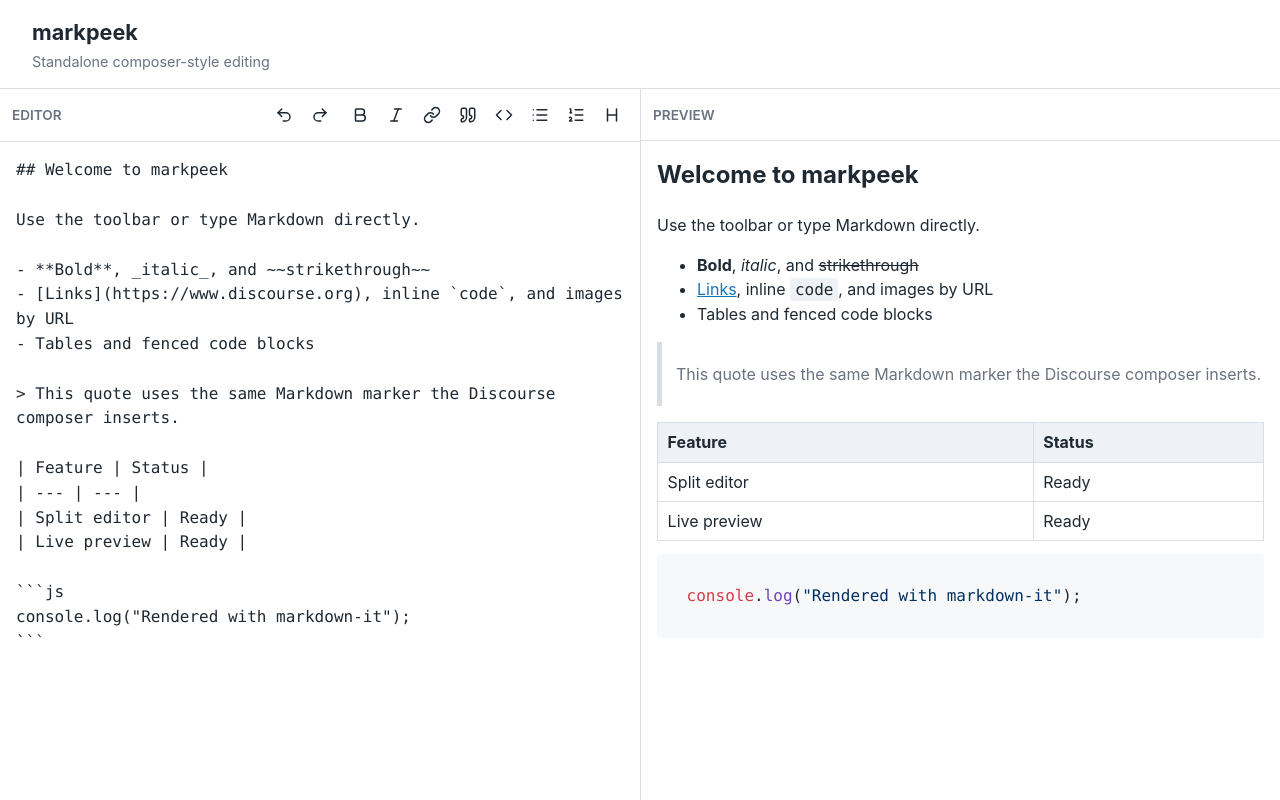
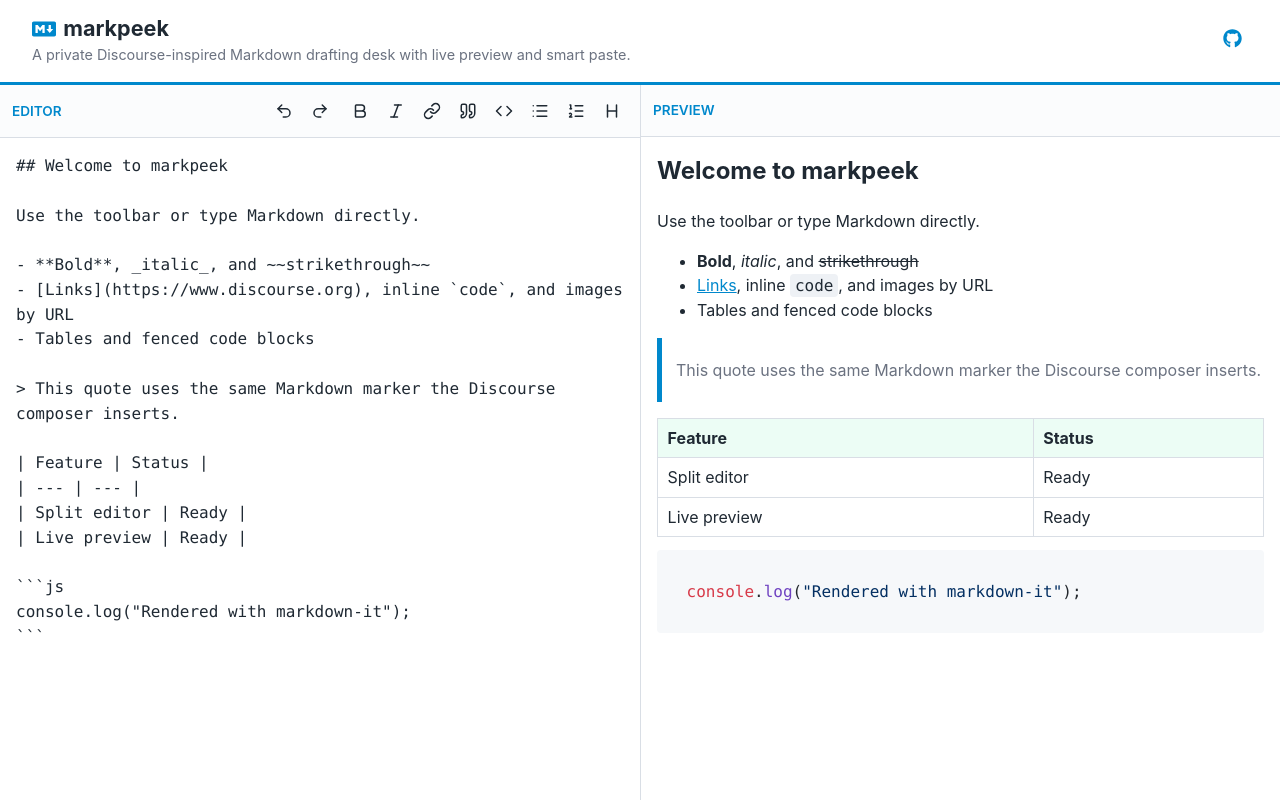
Before and after one commit to qartik/markpeek, a website built with Vite: page index.html in a window 1280 px wide. Built offline with nearby package versions, Linux system fonts and the light colour scheme; what turndown-plugin-gfm would draw is missing.

Commit message:
docs: refresh product messaging

```diff
--- a/src/main.ts
+++ b/src/main.ts
@@ -65,10 +65,18 @@
 document.querySelector<HTMLDivElement>("#app")!.innerHTML = `
   <main class="markdown-previewer">
     <header class="markdown-previewer__header">
-      <div>
-        <h1 class="markdown-previewer__title">markpeek</h1>
-        <p class="markdown-previewer__subtitle">Standalone composer-style editing</p>
+      <div class="markdown-previewer__header-copy">
+        <h1 class="markdown-previewer__title">
+          <span class="markdown-previewer__title-icon" aria-hidden="true" data-header-icon="markdown"></span>
+          markpeek
+        </h1>
+        <p class="markdown-previewer__subtitle">A private Discourse-inspired Markdown drafting desk with live preview and smart paste.</p>
       </div>
+      <nav class="markdown-previewer__header-links" aria-label="Project links">
+        <a href="https://github.com/qartik/markpeek" target="_blank" rel="noreferrer" aria-label="GitHub source">
+          <span data-header-icon="github"></span>
+        </a>
+      </nav>
     </header>
     <section class="markdown-previewer__workspace">
       <section class="markdown-previewer__pane" aria-labelledby="editor-heading">
@@ -147,6 +155,53 @@
   return button;
 }
 
+function renderHeaderLinks(): void {
+  document
+    .querySelector('[data-header-icon="markdown"]')
+    ?.append(markdownLogoElement());
+  document
+    .querySelector('[data-header-icon="github"]')
+    ?.append(githubLogoElement());
+}
+
+function markdownLogoElement(): SVGSVGElement {
+  const svg = document.createElementNS("http://www.w3.org/2000/svg", "svg");
+  svg.setAttribute("viewBox", "0 0 640 512");
+  svg.setAttribute("width", "24");
+  svg.setAttribute("height", "20");
+  svg.setAttribute("focusable", "false");
+  svg.setAttribute("aria-hidden", "true");
+
+  const path = document.createElementNS("http://www.w3.org/2000/svg", "path");
+  path.setAttribute("fill", "currentColor");
+  path.setAttribute(
+    "d",
+    "M593.8 59.1l-547.6 0C20.7 59.1 0 79.8 0 105.2L0 406.7c0 25.5 20.7 46.2 46.2 46.2l547.7 0c25.5 0 46.2-20.7 46.1-46.1l0-301.6c0-25.4-20.7-46.1-46.2-46.1zM338.5 360.6l-61.5 0 0-120-61.5 76.9-61.5-76.9 0 120-61.7 0 0-209.2 61.5 0 61.5 76.9 61.5-76.9 61.5 0 0 209.2 .2 0zm135.3 3.1l-92.3-107.7 61.5 0 0-104.6 61.5 0 0 104.6 61.5 0-92.2 107.7z",
+  );
+  svg.append(path);
+
+  return svg;
+}
+
+function githubLogoElement(): SVGSVGElement {
+  const svg = document.createElementNS("http://www.w3.org/2000/svg", "svg");
+  svg.setAttribute("viewBox", "0 0 512 512");
+  svg.setAttribute("width", "19");
+  svg.setAttribute("height", "19");
+  svg.setAttribute("focusable", "false");
+  svg.setAttribute("aria-hidden", "true");
+
+  const path = document.createElementNS("http://www.w3.org/2000/svg", "path");
+  path.setAttribute("fill", "currentColor");
+  path.setAttribute(
+    "d",
+    "M173.9 397.4c0 2-2.3 3.6-5.2 3.6-3.3 .3-5.6-1.3-5.6-3.6 0-2 2.3-3.6 5.2-3.6 3-.3 5.6 1.3 5.6 3.6zm-31.1-4.5c-.7 2 1.3 4.3 4.3 4.9 2.6 1 5.6 0 6.2-2s-1.3-4.3-4.3-5.2c-2.6-.7-5.5 .3-6.2 2.3zm44.2-1.7c-2.9 .7-4.9 2.6-4.6 4.9 .3 2 2.9 3.3 5.9 2.6 2.9-.7 4.9-2.6 4.6-4.6-.3-1.9-3-3.2-5.9-2.9zM252.8 8c-138.7 0-244.8 105.3-244.8 244 0 110.9 69.8 205.8 169.5 239.2 12.8 2.3 17.3-5.6 17.3-12.1 0-6.2-.3-40.4-.3-61.4 0 0-70 15-84.7-29.8 0 0-11.4-29.1-27.8-36.6 0 0-22.9-15.7 1.6-15.4 0 0 24.9 2 38.6 25.8 21.9 38.6 58.6 27.5 72.9 20.9 2.3-16 8.8-27.1 16-33.7-55.9-6.2-112.3-14.3-112.3-110.5 0-27.5 7.6-41.3 23.6-58.9-2.6-6.5-11.1-33.3 2.6-67.9 20.9-6.5 69 27 69 27 20-5.6 41.5-8.5 62.8-8.5s42.8 2.9 62.8 8.5c0 0 48.1-33.6 69-27 13.7 34.7 5.2 61.4 2.6 67.9 16 17.7 25.8 31.5 25.8 58.9 0 96.5-58.9 104.2-114.8 110.5 9.2 7.9 17 22.9 17 46.4 0 33.7-.3 75.4-.3 83.6 0 6.5 4.6 14.4 17.3 12.1 100-33.2 167.8-128.1 167.8-239 0-138.7-112.5-244-251.2-244zM105.2 352.9c-1.3 1-1 3.3 .7 5.2 1.6 1.6 3.9 2.3 5.2 1 1.3-1 1-3.3-.7-5.2-1.6-1.6-3.9-2.3-5.2-1zm-10.8-8.1c-.7 1.3 .3 2.9 2.3 3.9 1.6 1 3.6 .7 4.3-.7 .7-1.3-.3-2.9-2.3-3.9-2-.6-3.6-.3-4.3 .7zm32.4 35.6c-1.6 1.3-1 4.3 1.3 6.2 2.3 2.3 5.2 2.6 6.5 1 1.3-1.3 .7-4.3-1.3-6.2-2.2-2.3-5.2-2.6-6.5-1zm-11.4-14.7c-1.6 1-1.6 3.6 0 5.9s4.3 3.3 5.6 2.3c1.6-1.3 1.6-3.9 0-6.2-1.4-2.3-4-3.3-5.6-2z",
+  );
+  svg.append(path);
+
+  return svg;
+}
+
 function updatePreview(): void {
   const value = editor.value;
   preview.innerHTML = renderMarkdown(value);
@@ -155,6 +210,7 @@
 }
 
 renderToolbar();
+renderHeaderLinks();
 editor.value = loadDraft(DEFAULT_DRAFT);
 updatePreview();
 syncScrolling(editor, preview);
--- a/src/styles.css
+++ b/src/styles.css
@@ -6,8 +6,8 @@
   --primary-medium: light-dark(#6b7280, #a7b1bd);
   --primary-low: light-dark(#d9dee5, #3a4450);
   --primary-very-low: light-dark(#eef1f5, #252c34);
-  --tertiary: light-dark(#1675b9, #6db7f2);
-  --tertiary-hover: light-dark(#0f5d96, #92c9f6);
+  --tertiary: light-dark(#08c, #6db7f2);
+  --tertiary-hover: light-dark(#0077b8, #92c9f6);
   --hljs-bg: light-dark(#f6f8fa, #1f252d);
   font-family:
     Inter,
@@ -44,20 +44,77 @@
 
 .markdown-previewer__header {
   padding: 1rem clamp(1rem, 3vw, 2rem);
-  border-block-end: 1px solid var(--primary-low);
+  border-block-end: 3px solid var(--tertiary);
   background: var(--secondary);
+  display: flex;
+  align-items: center;
+  justify-content: space-between;
+  gap: 1rem;
+}
+
+.markdown-previewer__header-copy {
+  min-inline-size: 0;
 }
 
 .markdown-previewer__title {
   margin: 0;
+  color: var(--primary);
   font-size: 1.35rem;
   font-weight: 650;
+  display: flex;
+  align-items: center;
+  gap: 0.45rem;
+  line-height: 1.2;
+}
+
+.markdown-previewer__title-icon {
+  display: inline-grid;
+  place-items: center;
+  color: var(--tertiary);
+  block-size: 1.2em;
+}
+
+.markdown-previewer__title-icon svg {
+  display: block;
 }
 
 .markdown-previewer__subtitle {
   margin: 0.15rem 0 0;
   color: var(--primary-medium);
   font-size: 0.9rem;
+}
+
+.markdown-previewer__header-links {
+  display: flex;
+  flex-wrap: nowrap;
+  gap: 0.35rem 0.75rem;
+  justify-content: flex-end;
+  white-space: nowrap;
+}
+
+.markdown-previewer__header-links a {
+  display: inline-flex;
+  align-items: center;
+  justify-content: center;
+  inline-size: 2rem;
+  block-size: 2rem;
+  color: var(--tertiary);
+  font-size: 0.86rem;
+  font-weight: 600;
+  border-radius: 0.25rem;
+  text-decoration: none;
+}
+
+.markdown-previewer__header-links a:hover,
+.markdown-previewer__header-links a:focus-visible {
+  color: var(--tertiary-hover);
+  background: light-dark(#e6f5fb, #123041);
+  text-decoration: none;
+}
+
+.markdown-previewer__header-links a:focus-visible {
+  outline: 2px solid var(--tertiary);
+  outline-offset: 0.2rem;
 }
 
 .markdown-previewer__workspace {
@@ -89,11 +146,12 @@
   gap: 0.75rem;
   padding: 0.625rem 0.75rem;
   border-block-end: 1px solid var(--primary-low);
+  background: light-dark(#fbfcfd, #151a20);
 }
 
 .markdown-previewer__pane-title {
   margin: 0;
-  color: var(--primary-medium);
+  color: var(--tertiary);
   font-size: 0.85rem;
   font-weight: 600;
   text-transform: uppercase;
@@ -128,7 +186,7 @@
 .markdown-previewer__toolbar-button:hover,
 .markdown-previewer__toolbar-button:focus-visible {
   color: var(--tertiary-hover);
-  background: var(--primary-very-low);
+  background: light-dark(#ecfdf5, #16302c);
   border-color: var(--primary-low);
 }
 
@@ -179,7 +237,7 @@
 .cooked blockquote {
   margin-inline: 0;
   padding: 0.25rem 0 0.25rem 0.875rem;
-  border-inline-start: 5px solid var(--primary-low);
+  border-inline-start: 5px solid var(--tertiary);
   color: var(--primary-medium);
 }
 
@@ -226,10 +284,22 @@
 }
 
 .md-table th {
-  background: var(--primary-very-low);
+  background: light-dark(#ecfdf5, #17312d);
 }
 
 @media (max-width: 48rem) {
+  .markdown-previewer__header {
+    align-items: flex-start;
+    position: relative;
+    padding-inline-end: 4rem;
+  }
+
+  .markdown-previewer__header-links {
+    position: absolute;
+    inset-block-start: 0.85rem;
+    inset-inline-end: clamp(1rem, 3vw, 2rem);
+  }
+
   .markdown-previewer__workspace {
     display: flex;
     flex-direction: column;
```
Also changed, not shown: NOTICE.md (+2 -1 lines), README.md.
